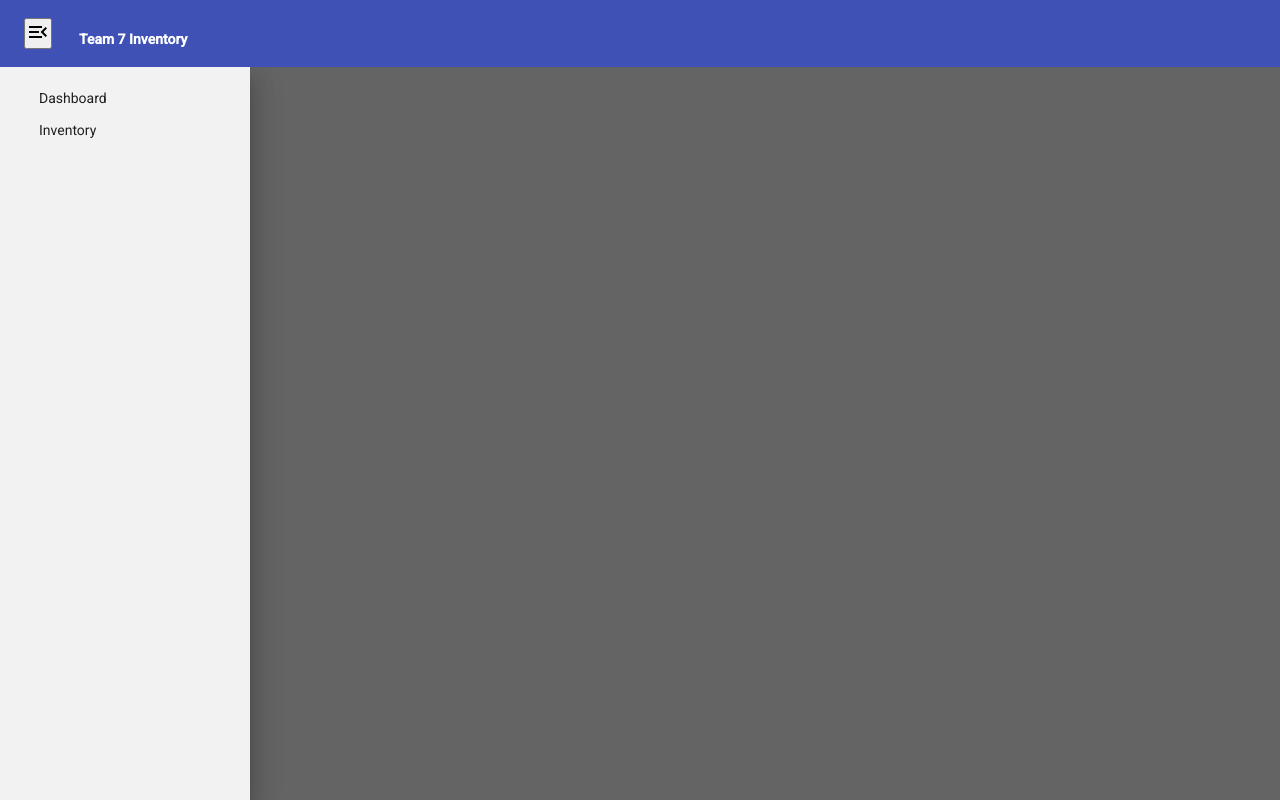
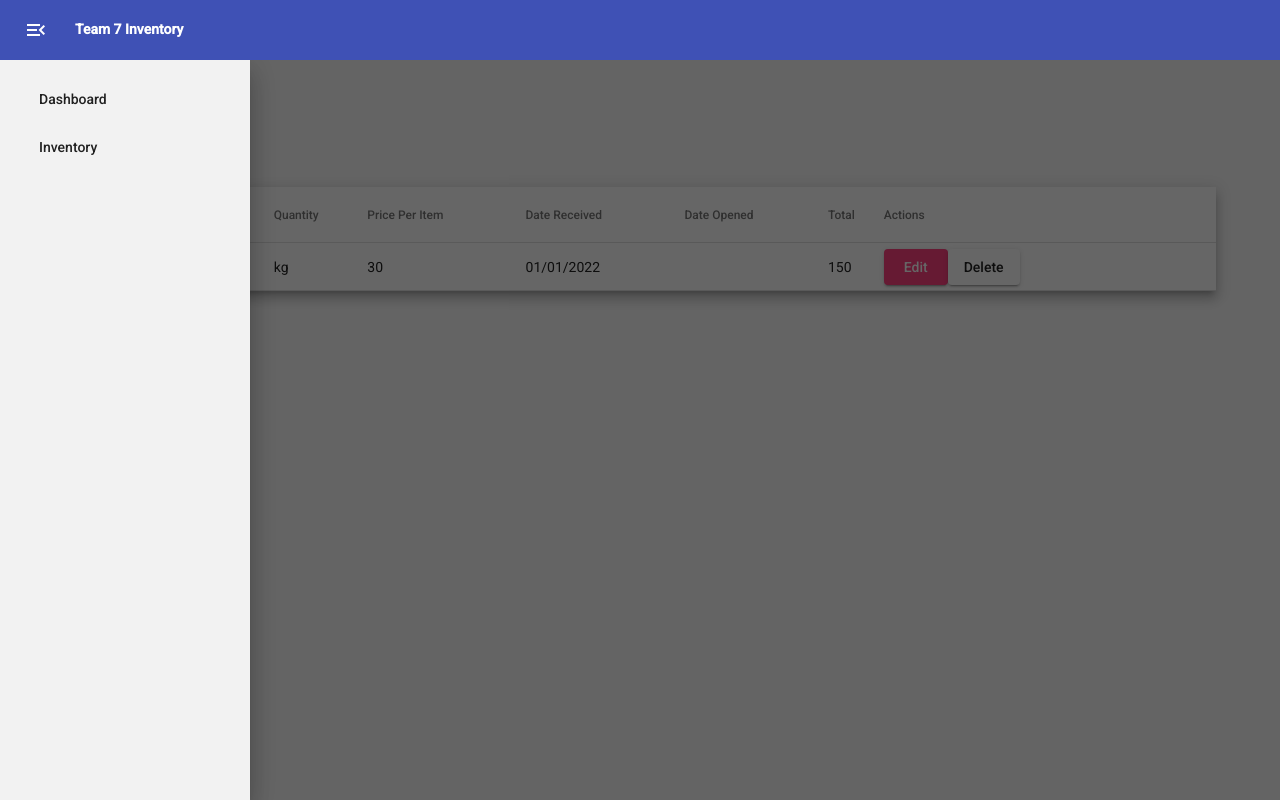
Before and after one commit to MisterMunchkin/Team-7-Inventory-App, an Angular app: page /inventory in a window 1280 px wide. Both pictures are taken after a click on the button "menu". Built offline with nearby package versions, Linux system fonts and the light colour scheme.

Commit message:
Created inventory form dialog, added inventory model and also added date received and date opened columns

```diff
--- a/src/app/app.module.ts
+++ b/src/app/app.module.ts
@@ -2,29 +2,42 @@ import { NgModule } from '@angular/core';
 import { BrowserModule } from '@angular/platform-browser';
 import { MatSidenavModule } from '@angular/material/sidenav';
 import { MatIconModule } from '@angular/material/icon';
+import { MatFormFieldModule } from '@angular/material/form-field';
+import { MatTableModule } from '@angular/material/table';
+import { MatButtonModule } from '@angular/material/button';
+import { MatDialogModule } from '@angular/material/dialog';
 
 import { AppRoutingModule } from './app-routing.module';
 import { AppComponent } from './app.component';
 import { BrowserAnimationsModule } from '@angular/platform-browser/animations';
 import { InventoryComponent } from './inventory/inventory.component';
 import { DashboardComponent } from './dashboard/dashboard.component';
+import { InventoryFormDialogComponent } from './inventory/inventory-form-dialog/inventory-form-dialog.component';
+
+var uiModules = [
+  MatSidenavModule,
+  MatIconModule,
+  MatFormFieldModule,
+  MatTableModule,
+  MatButtonModule,
+  MatDialogModule
+]
 
 @NgModule({
   declarations: [
     AppComponent,
     InventoryComponent,
-    DashboardComponent
+    DashboardComponent,
+    InventoryFormDialogComponent
   ],
   imports: [
     BrowserModule,
     AppRoutingModule,
     BrowserAnimationsModule,
-    MatSidenavModule,
-    MatIconModule
+    uiModules
   ],
   exports: [
-    MatSidenavModule,
-    MatIconModule
+    uiModules
   ],
   providers: [],
   bootstrap: [AppComponent]
--- /dev/null
+++ b/src/app/inventory/inventory-form-dialog/inventory-form-dialog.component.html
@@ -0,0 +1 @@
+<p>inventory-form-dialog works!</p>
--- /dev/null
+++ b/src/app/inventory/inventory-form-dialog/inventory-form-dialog.component.ts
@@ -0,0 +1,15 @@
+import { Component, OnInit } from '@angular/core';
+
+@Component({
+  selector: 'app-inventory-form-dialog',
+  templateUrl: './inventory-form-dialog.component.html',
+  styleUrls: ['./inventory-form-dialog.component.scss']
+})
+export class InventoryFormDialogComponent implements OnInit {
+
+  constructor() { }
+
+  ngOnInit(): void {
+  }
+
+}
--- a/src/app/inventory/inventory.component.html
+++ b/src/app/inventory/inventory.component.html
@@ -1 +1,75 @@
-<p>inventory works!</p>
+<h1>Inventory</h1>
+<div class="inline table-header" style="width:100%; overflow:auto;">
+  <!-- <mat-form-field>
+    <mat-label>Filter</mat-label>
+    <input matInput #input>
+  </mat-form-field> -->
+  <button style="float: right;" mat-raised-button color="primary" (click)="addDialog()">New Item</button>
+</div>
+<div class="mat-elevation-z8">
+  <!-- <mat-spinner *ngIf="isLoading$" class="spinner-container"></mat-spinner> -->
+
+  <table mat-table class="full-width-table" matSort aria-label="Elements">
+    <!-- Name Column -->
+    <ng-container matColumnDef="name">
+      <th mat-header-cell *matHeaderCellDef mat-sort-header>Name</th>
+      <td mat-cell *matCellDef="let row">{{row.name}}</td>
+    </ng-container>
+
+    <!-- Quantity Column -->
+    <ng-container matColumnDef="quantity">
+      <th mat-header-cell *matHeaderCellDef mat-sort-header>Quantity</th>
+      <td mat-cell *matCellDef="let row">{{row.quantity}}</td>
+    </ng-container>
+
+    <!-- Metric Column -->
+    <ng-container matColumnDef="metric">
+      <th mat-header-cell *matHeaderCellDef mat-sort-header>Quantity</th>
+      <td mat-cell *matCellDef="let row">{{row.metric}}</td>
+    </ng-container>
+
+    <!-- Price Per Item Column -->
+    <ng-container matColumnDef="pricePerItem">
+      <th mat-header-cell *matHeaderCellDef mat-sort-header>Price Per Item</th>
+      <td mat-cell *matCellDef="let row">{{row.pricePerQuantity}}</td>
+    </ng-container>
+
+
+    <!-- Date Received Column -->
+    <ng-container matColumnDef="dateReceived">
+      <th mat-header-cell *matHeaderCellDef mat-sort-header>Date Received</th>
+      <td mat-cell *matCellDef="let row">{{row.dateReceived | date:'dd/MM/yyyy'}}</td>
+    </ng-container>
+
+      <!-- Date Opened Column -->
+      <ng-container matColumnDef="dateOpened">
+        <th mat-header-cell *matHeaderCellDef mat-sort-header>Date Opened</th>
+        <td mat-cell *matCellDef="let row">{{row.dateOpened | date: 'dd/MM/yyyy'}}</td>
+      </ng-container>
+
+    <!-- Total Column -->
+    <ng-container matColumnDef="total">
+      <th mat-header-cell *matHeaderCellDef mat-sort-header>Total</th>
+      <td mat-cell *matCellDef="let row">{{row.quantity * row.pricePerQuantity}}</td>
+    </ng-container>
+
+    <ng-container matColumnDef="actions">
+      <th mat-header-cell *matHeaderCellDef>Actions</th>
+      <td mat-cell *matCellDef="let row">
+        <button class="inline" mat-raised-button color="accent">Edit</button>
+        <button class="inline" mat-raised-button color="red">Delete</button>
+      </td>
+    </ng-container>
+
+    <tr mat-header-row *matHeaderRowDef="displayedColumns"></tr>
+    <tr mat-row *matRowDef="let row; columns: displayedColumns;"></tr>
+  </table>
+<!--
+  <mat-paginator #paginator
+      [length]="dataSource?.data?.length"
+      [pageIndex]="0"
+      [pageSize]="10"
+      [pageSizeOptions]="[5, 10, 20]"
+      aria-label="Select page">
+  </mat-paginator> -->
+</div>
--- a/src/app/inventory/inventory.component.ts
+++ b/src/app/inventory/inventory.component.ts
@@ -1,15 +1,64 @@
-import { Component, OnInit } from '@angular/core';
+import { AfterViewInit, Component, ViewChild } from '@angular/core';
+import { MatDialog } from '@angular/material/dialog';
+import { MatTable, MatTableDataSource} from '@angular/material/table';
+import { Inventory } from '../shared/models/inventory';
+import { InventoryFormDialogComponent } from './inventory-form-dialog/inventory-form-dialog.component';
 
 @Component({
   selector: 'app-inventory',
   templateUrl: './inventory.component.html',
   styleUrls: ['./inventory.component.scss']
 })
-export class InventoryComponent implements OnInit {
+export class InventoryComponent implements AfterViewInit {
+  @ViewChild(MatTable) table!: MatTable<Inventory>;
+  dataSource!: MatTableDataSource<Inventory>;
 
-  constructor() { }
+  /** Columns displayed in the table. Columns IDs can be added, removed, or reordered. */
+  displayedColumns = ['name', 'quantity', 'metric', 'pricePerItem', 'dateReceived', 'dateOpened', 'total', 'actions'];
 
-  ngOnInit(): void {
+  constructor(
+    private dialog: MatDialog
+  ) { }
+
+  ngAfterViewInit(): void {
+    var tempPopList = [
+      {
+        name: 'Salt',
+        quantity: 5,
+        metric: 'kg',
+        pricePerQuantity: 30,
+        dateReceived: new Date('1-1-2022')
+      }
+    ] as Array<Inventory>
+
+    console.log(tempPopList);
+    this.dataSource = new MatTableDataSource(tempPopList);
+    this.table.dataSource = this.dataSource;
+  }
+
+  addDialog() {
+    const dialogRef = this.dialog.open(InventoryFormDialogComponent, {});
+
+    dialogRef.afterClosed()
+    .subscribe((result: Inventory) => {
+      if (result) {
+        //we add to database
+      }
+    })
+  }
+
+  editDialog(data: Inventory) {
+    const dialogRef = this.dialog.open(InventoryFormDialogComponent,
+    {
+      data: data
+    });
+
+    dialogRef.afterClosed()
+    .subscribe((result: Inventory) => {
+      if (result) {
+        //we edit to database
+      }
+    })
   }
 
 }
--- /dev/null
+++ b/src/app/shared/models/inventory.ts
@@ -0,0 +1,8 @@
+export interface Inventory {
+  name: string,
+  quantity: number,
+  metric: string,
+  pricePerQuantity: number,
+  dateReceived: Date,
+  dateOpened?: Date
+}
```
Also changed, not shown: src/app/inventory/inventory-form-dialog/inventory-form-dialog.component.scss (added), 1 other file (tests, documents, lock files or other folders).
